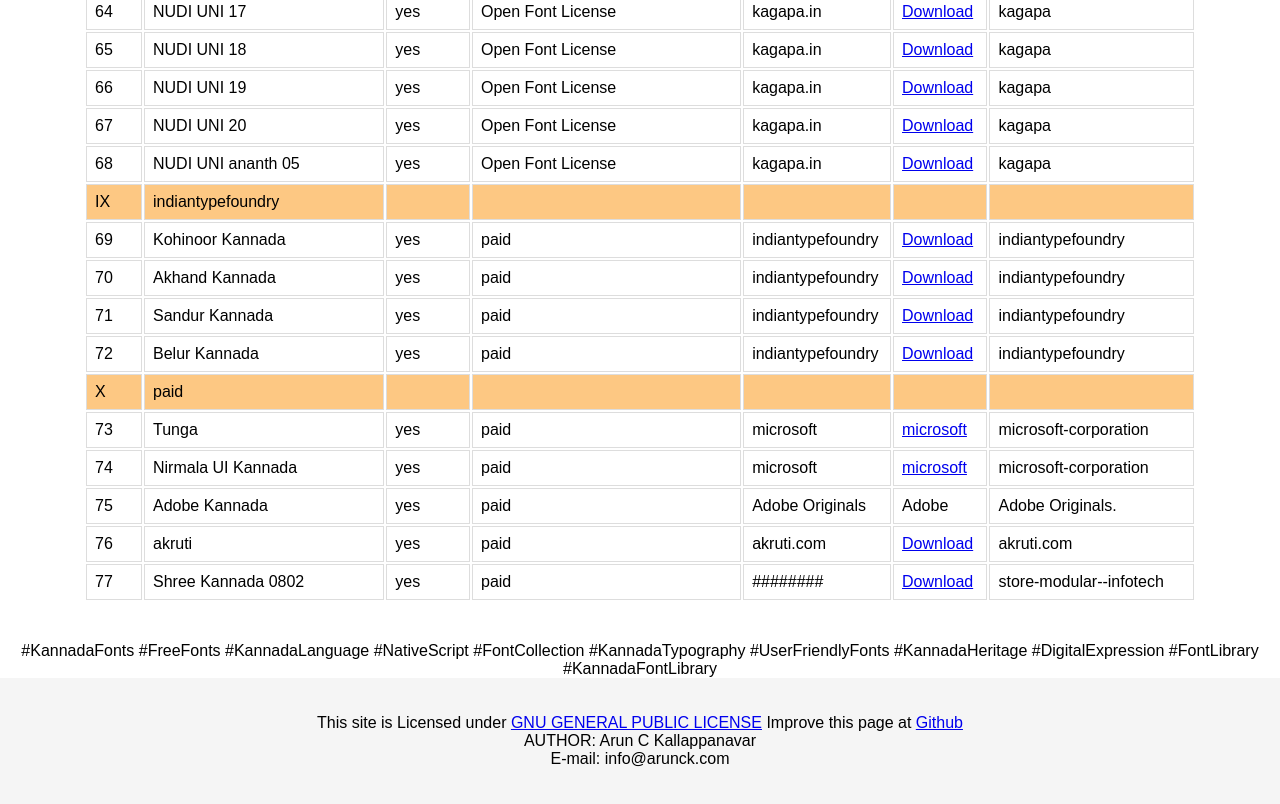
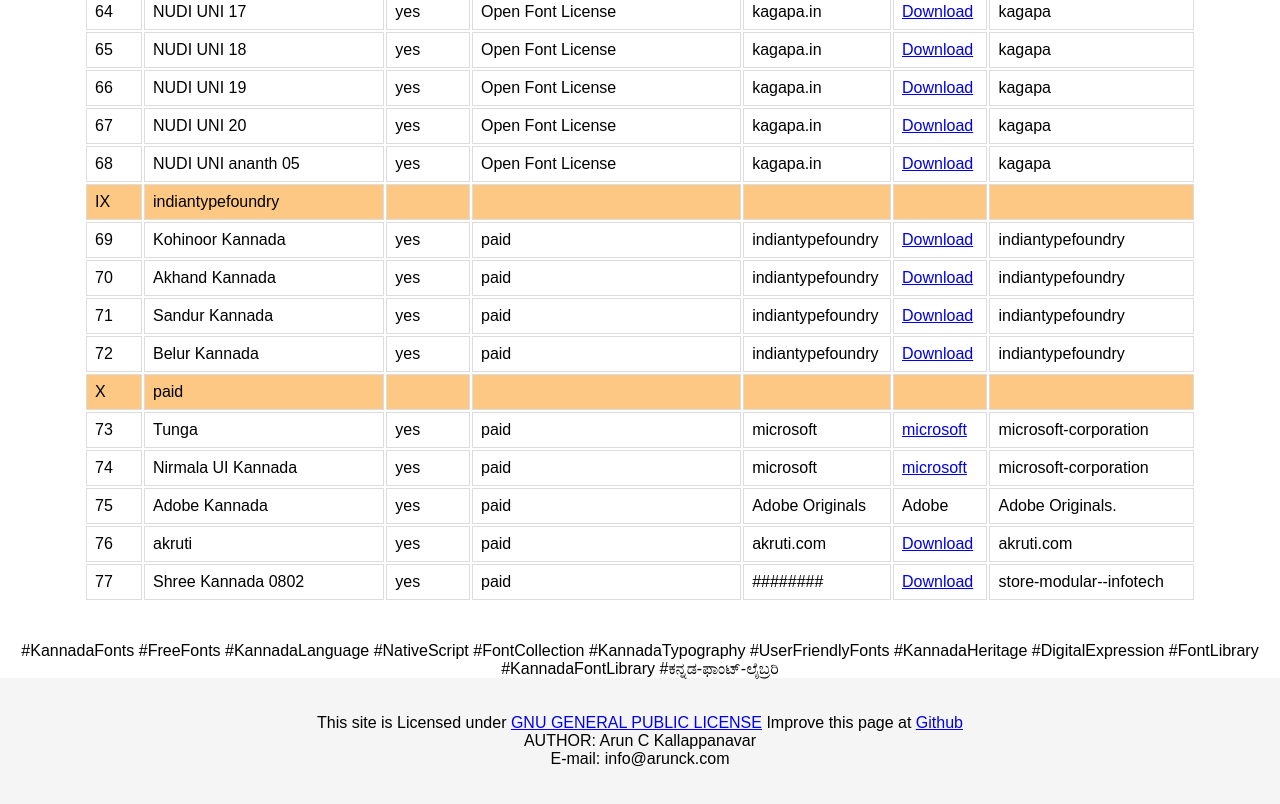
Before and after one commit to imarunck/Kannada-Font-Library, a plain HTML site: page index.html in a window 1280 px wide. Shown: the part 3407-4211 px from the top of the page. Drawn offline with Linux system fonts and the light colour scheme.

Commit message:
hashtag update

```diff
--- a/index.html
+++ b/index.html
@@ -860,6 +860,8 @@
         <span>#DigitalExpression</span>
         <span>#FontLibrary</span>
         <span>#KannadaFontLibrary</span>
+        <span>#ಕನ್ನಡ-ಫಾಂಟ್-ಲೈಬ್ರರಿ</span>
+
 
     </div>
 
```
